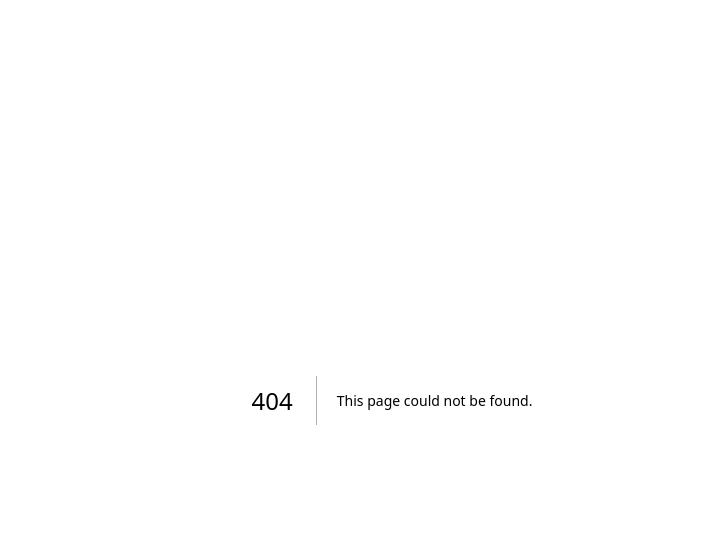
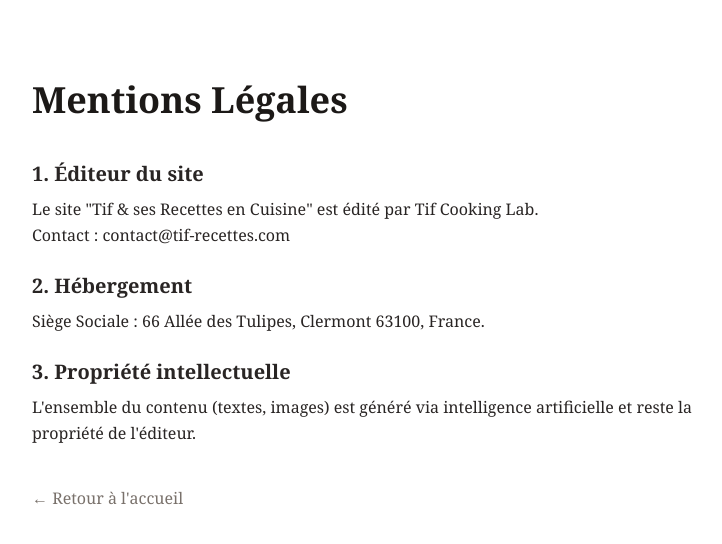
Before and after one commit to Raph0660/tif-magazine, a Next.js app: page /mentions-legales in a window 1280 px wide. Before the commit this address had no page. Shown: the top 544 px of the page, without its empty margins (248-970 px from the left). Built offline with nearby package versions, Linux system fonts and the light colour scheme.

Commit message:
Create page.js

```diff
--- /dev/null
+++ b/app/mentions-legales/page.js
@@ -0,0 +1,23 @@
+export default function MentionsLegales() {
+  return (
+    <main className="max-w-3xl mx-auto py-20 px-6 font-serif text-stone-800">
+      <h1 className="text-4xl font-bold mb-10 text-stone-900">Mentions Légales</h1>
+      <section className="space-y-6 leading-relaxed">
+        <div>
+          <h2 className="text-xl font-bold mb-2">1. Éditeur du site</h2>
+          <p>Le site "Tif & ses Recettes en Cuisine" est édité par Tif Cooking Lab.</p>
+          <p>Contact : contact@tif-recettes.com</p>
+        </div>
+        <div>
+          <h2 className="text-xl font-bold mb-2">2. Hébergement</h2>
+          <p>Siège Sociale : 66 Allée des Tulipes, Clermont 63100, France.</p>
+        </div>
+        <div>
+          <h2 className="text-xl font-bold mb-2">3. Propriété intellectuelle</h2>
+          <p>L'ensemble du contenu (textes, images) est généré via intelligence artificielle et reste la propriété de l'éditeur.</p>
+        </div>
+      </section>
+      <a href="/" className="mt-10 inline-block text-stone-500 hover:underline">← Retour à l'accueil</a>
+    </main>
+  );
+}
```
